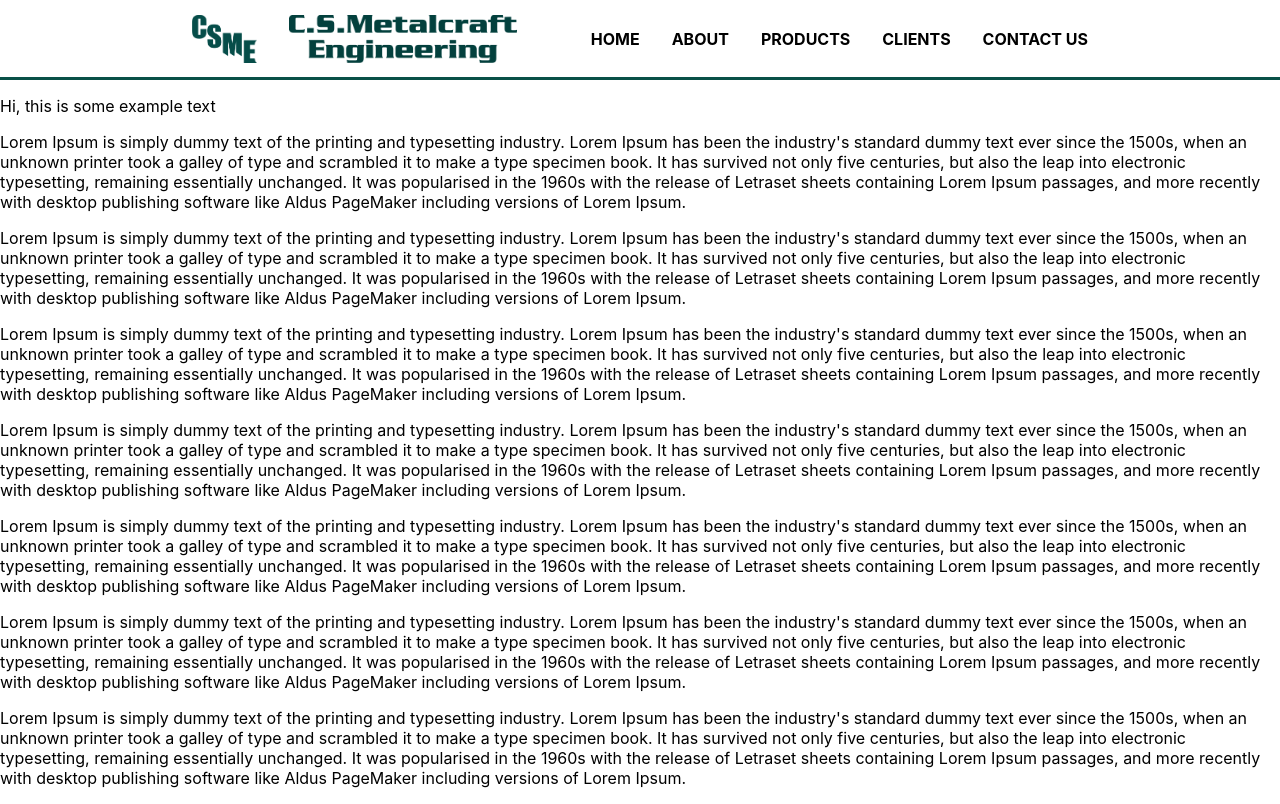
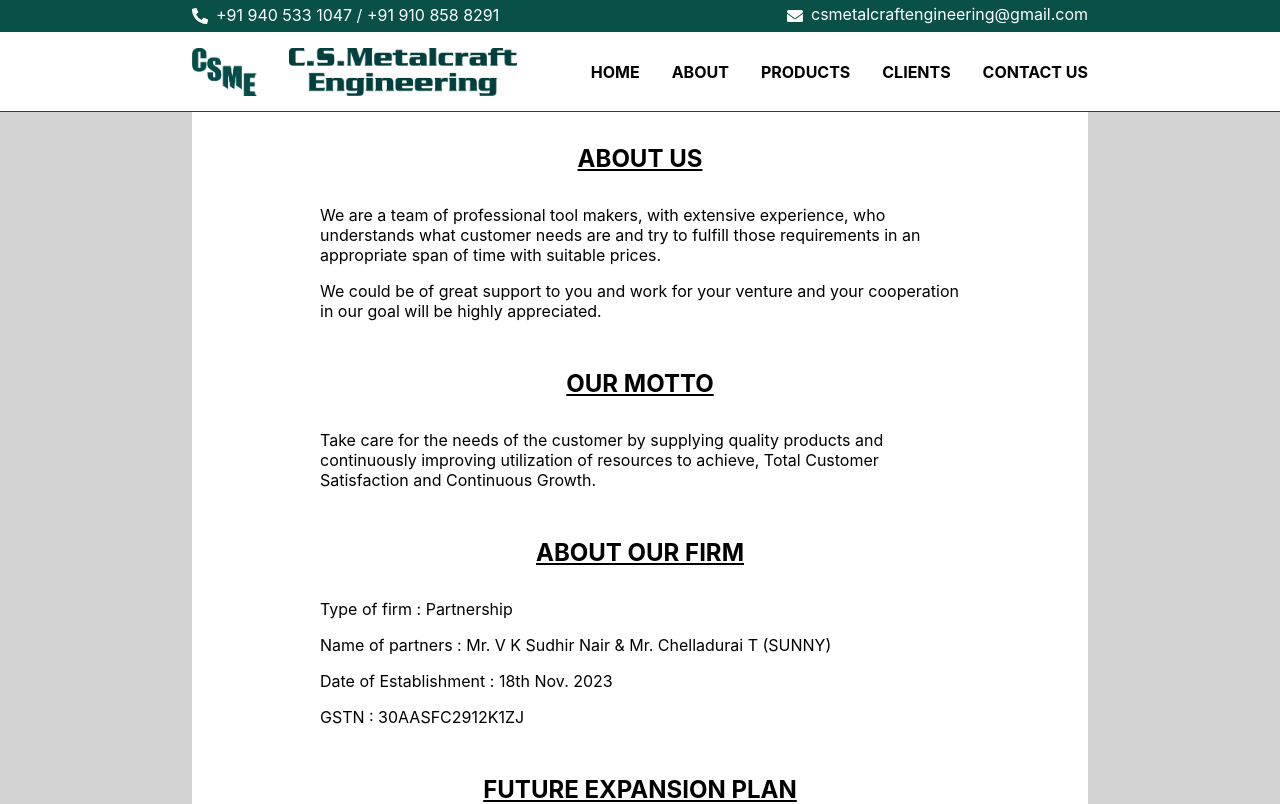
Before and after one commit to sraj2279/small-business, a React (Create React App) app in the folder cs-metalcraft-engineering/: page /about in a window 1280 px wide. Before the commit this address led to /. Shown: the top 804 px of the page. Built offline with nearby package versions, Linux system fonts and the light colour scheme.

Commit message:
completed about page and added another block to navbar

```diff
--- a/cs-metalcraft-engineering/src/App.js
+++ b/cs-metalcraft-engineering/src/App.js
@@ -2,6 +2,7 @@
 import './App.css'
 import Home from './pages/Home'
 import Contact from './pages/Contact'
+import About from './pages/About'
 import Navbar from './components/Navbar'
 import Footer from './components/Footer';
 
@@ -14,6 +15,7 @@
         <Routes>
           <Route path="/" element={<Home />} />
           <Route path="/contact" element={<Contact />} />
+          <Route path="/about" element={<About />} />
           <Route path="*" element={<Navigate to="/" replace />} />
         </Routes>
         <Footer />
--- a/cs-metalcraft-engineering/src/components/Navbar.js
+++ b/cs-metalcraft-engineering/src/components/Navbar.js
@@ -1,6 +1,6 @@
 import React, { useRef } from 'react'
 import { Link } from 'react-router-dom'
-import { FaBars, FaTimes } from 'react-icons/fa'
+import { FaBars, FaTimes, FaPhoneAlt, FaEnvelope} from 'react-icons/fa'
 import '../styles/Navbar.css'
 import logo from '../assets/CS-LOGO.png'
 import title from '../assets/CS-TITLE.png'
@@ -13,6 +13,11 @@
 
     return (
         <header className='nav-container' ref={navRef}>
+            <div id='block'>
+                    <FaPhoneAlt id='phone-icon'/><div id='phone-text'>+91 940 533 1047 / +91 910 858 8291</div>
+                    <FaEnvelope id='mail-icon'/><div id='mail-text'>csmetalcraftengineering@gmail.com</div>
+            </div>
+
             <nav className='navbar'>
 
                 <Link className='site-logo' to={'/'}>
@@ -25,7 +30,7 @@
 
 
                 <Link className='menu-items' to={'/'}>HOME</Link>
-                <Link className='menu-items' to={'/'}>ABOUT</Link>
+                <Link className='menu-items' to={'/about'}>ABOUT</Link>
                 <Link className='menu-items' to={'/'}>PRODUCTS</Link>
                 <Link className='menu-items' to={'/'}>CLIENTS</Link>
                 <Link className='menu-items' to={'/contact'}>CONTACT US</Link>
@@ -42,7 +47,7 @@
 
             <nav className='mobile-nav' onClick={showNavbar}>
                 <Link className='mobile-items' to={'/'}>HOME</Link>
-                <Link className='mobile-items' to={'/'}>ABOUT</Link>
+                <Link className='mobile-items' to={'/about'}>ABOUT</Link>
                 <Link className='mobile-items' to={'/'}>PRODUCTS</Link>
                 <Link className='mobile-items' to={'/'}>CLIENTS</Link>
                 <Link className='mobile-items' to={'/contact'}>CONTACT US</Link>
--- a/cs-metalcraft-engineering/src/pages/About.js
+++ b/cs-metalcraft-engineering/src/pages/About.js
@@ -0,0 +1,60 @@
+import React from 'react'
+import '../styles/About.css'
+
+export default function About() {
+    return (
+        <main id='about-page'>
+            <div id='about-container'>
+                <div className='about-item'>
+                    <div className='about-title'>ABOUT US</div>
+                    <div className='text-container'>
+                        <p>
+                            We are a team of professional tool makers, with extensive experience, who understands what customer needs are and try to fulfill those requirements in an appropriate span of time with suitable prices.
+                        </p>
+
+                        <p>
+                            We could be of great support to you and work for your venture and your cooperation in our goal will be highly appreciated.
+                        </p>
+                    </div>
+                </div>
+
+                <div className='about-item'>
+                    <div className='about-title'>OUR MOTTO</div>
+                    <div className='text-container'>
+                        <p>
+                            Take care for the needs of the customer by supplying quality products and continuously improving utilization of resources to achieve, Total Customer Satisfaction and Continuous Growth.
+                        </p>
+                    </div>
+                </div>
+
+                <div className='about-item'>
+                    <div className='about-title'>ABOUT OUR FIRM</div>
+                    <div className='text-container'>
+                        <p>Type of firm : Partnership</p>
+                        <p>Name of partners : Mr. V K Sudhir Nair & Mr. Chelladurai T (SUNNY)</p>
+                        <p>Date of Establishment : 18th Nov. 2023</p>
+                        <p>GSTN : 30AASFC2912K1ZJ</p>
+                    </div>
+                </div>
+
+                <div className='about-item'>
+                    <div className='about-title'>FUTURE EXPANSION PLAN</div>
+                    <div className='text-container'>
+                        <ul>
+                            <li>Purchase of wire cut machine</li>
+                            <li>Purchase of 50 ton press (above 50 ton, if required)</li>
+                            <li>Purchase of hardness tester</li>
+                            <li>Purchase of EDM machine</li>
+                            <li>Purchase of electric oven for material hardening</li>
+                        </ul>
+                    </div>
+                </div>
+
+
+                {/* <div className='about-item'>
+
+                </div> */}
+            </div>
+        </main>
+    )
+}
--- /dev/null
+++ b/cs-metalcraft-engineering/src/styles/About.css
@@ -0,0 +1,54 @@
+#about-page {
+    display: flex;
+    justify-content: center;
+    background-color: lightgrey;
+    width: 100vw;
+
+}
+
+#about-container {
+    display: flex;
+    flex-direction: column;
+    min-height: 100%;
+    width: 70%;
+    background-color: white;
+    gap: 2rem;
+    padding: 2rem 0;
+}
+
+.about-item {
+    display: flex;
+    flex-direction: column;
+    align-items: center;
+    padding: 0rem 3rem 0rem 3rem;
+    /* border-style: solid; */
+    gap: 1rem;
+
+
+}
+
+.about-title {
+    font-size: 1.5rem;
+    font-weight: bold;
+    /* border-style: solid; */
+    text-align: center;
+    text-decoration: underline;
+}
+
+.text-container {
+    /* border-style: solid; */
+    width: 40rem;
+}
+
+@media only screen and (max-width: 1050px) {
+    .text-container {
+        width: auto;
+    }
+
+    @media only screen and (max-width: 600px) {
+        #about-container {
+            width: 100vw;
+        }
+
+    }
+}
--- a/cs-metalcraft-engineering/src/styles/Contact.css
+++ b/cs-metalcraft-engineering/src/styles/Contact.css
@@ -43,6 +43,7 @@
 .info-title {
     font-size: 1.5rem;
     font-weight: bold;
+    text-decoration: underline;
 }
 
 #map {
--- a/cs-metalcraft-engineering/src/styles/Navbar.css
+++ b/cs-metalcraft-engineering/src/styles/Navbar.css
@@ -1,5 +1,5 @@
 :root {
-    --menubar-height: 5rem;
+    --menubar-height: 7rem;
     --site-green-color: #095047;
 }
 
@@ -21,12 +21,13 @@
     justify-content: flex-end;
     gap: 2rem;
     font-weight: bold;
-    height: var(--menubar-height);
+    height: 5rem;
     width: 100%;
     padding: 0 15%;
 
     border-bottom: var(--site-green-color);
     border-bottom-style: solid;
+    border-bottom-width: 1px;
 }
 
 .menu-items {
@@ -72,6 +73,30 @@
     opacity: 0.5;
 }
 
+#block {
+    display: flex;
+    height: 2.0rem;
+    background-color: var(--site-green-color);
+    color: white;
+    padding: 0 15%;
+    align-items: center;
+    gap: 0.5rem;
+
+    #mail-icon {
+        margin-left: auto;
+    }
+
+    #mail-text {
+        padding-bottom: 0.2rem;
+    }
+
+    #phone-text {
+        padding-bottom: 0.1rem;
+    }
+
+}
+
+
 .mobile-nav {
     display: none;
     flex-direction: column;
@@ -97,6 +122,10 @@
 
 @media only screen and (max-width: 1210px) {
     .menu-items {
+        display: none;
+    }
+
+    #block {
         display: none;
     }
 
```
